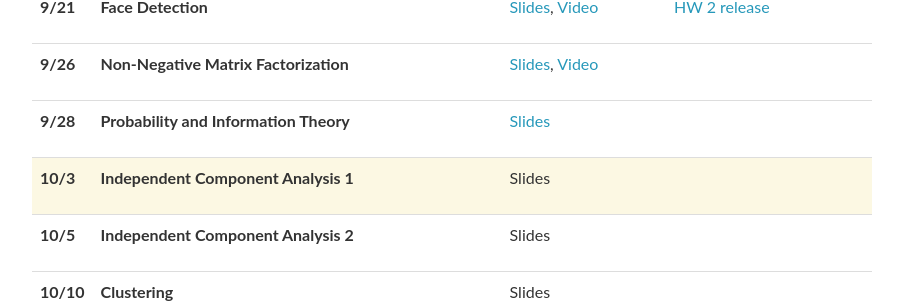
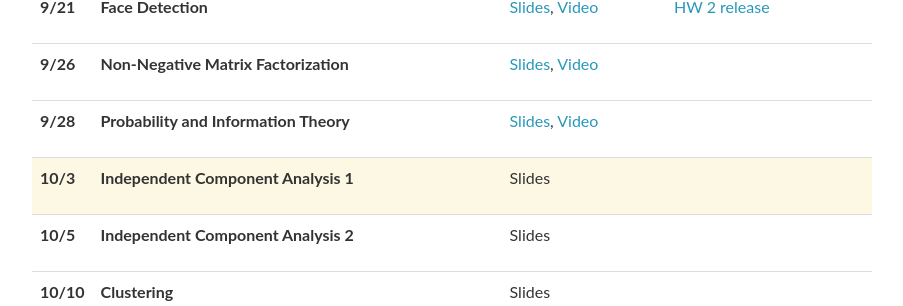
Before and after one commit to cmu-mlsp/cmu-11-755-website, a Jekyll site: the page built from fall2023/_pages/schedule.md, in a window 1280 px wide and 900 px high, scrolled down 517 px. Shown: the part 149-455 px from the top of the window, without its empty margins (188-1091 px from the left). Built offline with Jekyll 4.4.1, drawn with Linux system fonts in a browser that asks for light colours; nearby versions of some CDN libraries; comment, search, counter and statistics services are not loaded.

Commit message:
lectures update

```diff
--- a/_data/lectures_2023.yml
+++ b/_data/lectures_2023.yml
@@ -85,7 +85,7 @@
     <strong>Probability and Information Theory</strong>
   topics:
   lectures: >
-    <a href="https://piazza.com/class_profile/get_resource/lltl7rebh4r4p1/ln4951gz7rn4qu">Slides</a>
+    <a href="https://piazza.com/class_profile/get_resource/lltl7rebh4r4p1/ln4951gz7rn4qu">Slides</a>, <a href="https://www.youtube.com/watch?v=nFNhtG-aRZA">Video</a>
   readings:
   Homeworks:
 
```
